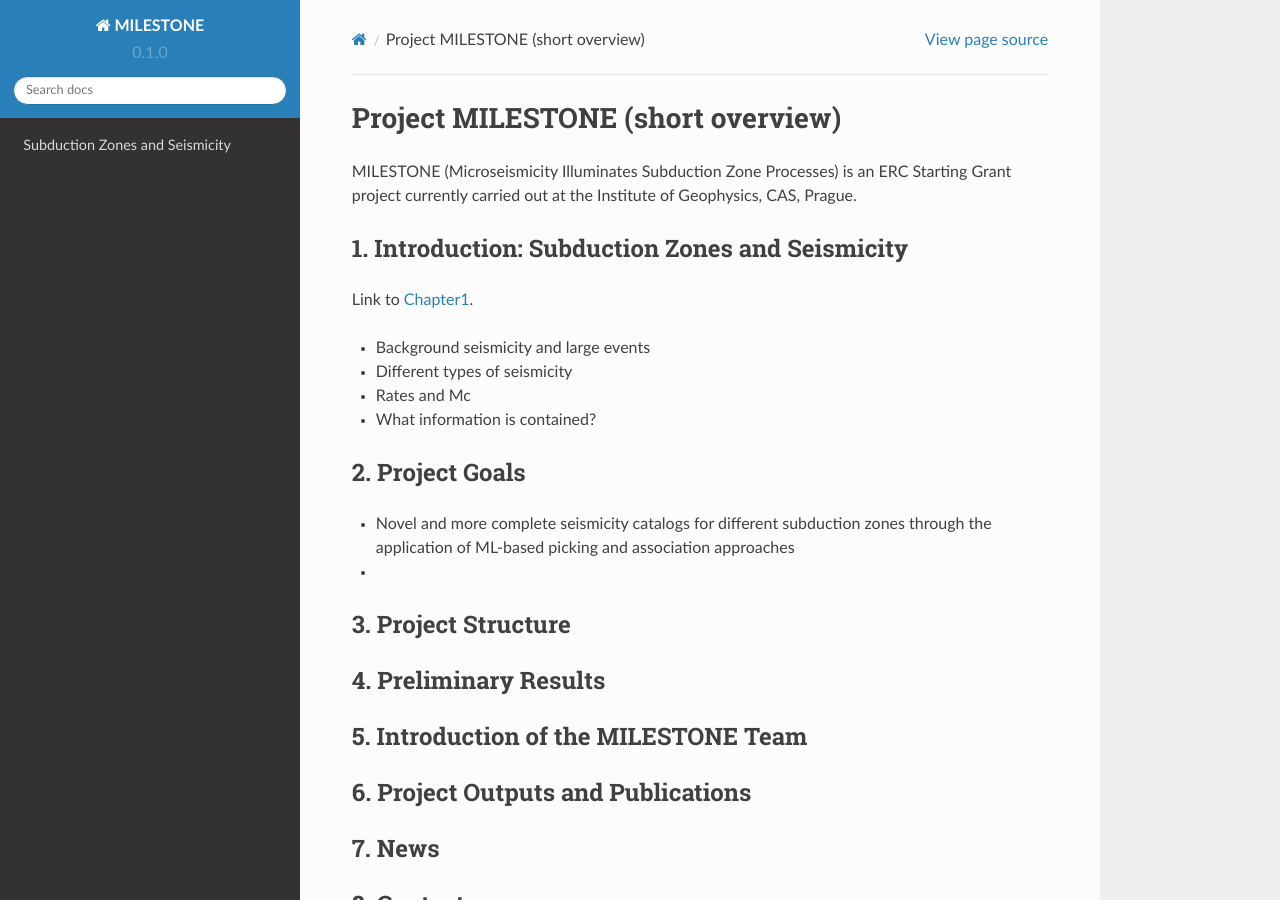
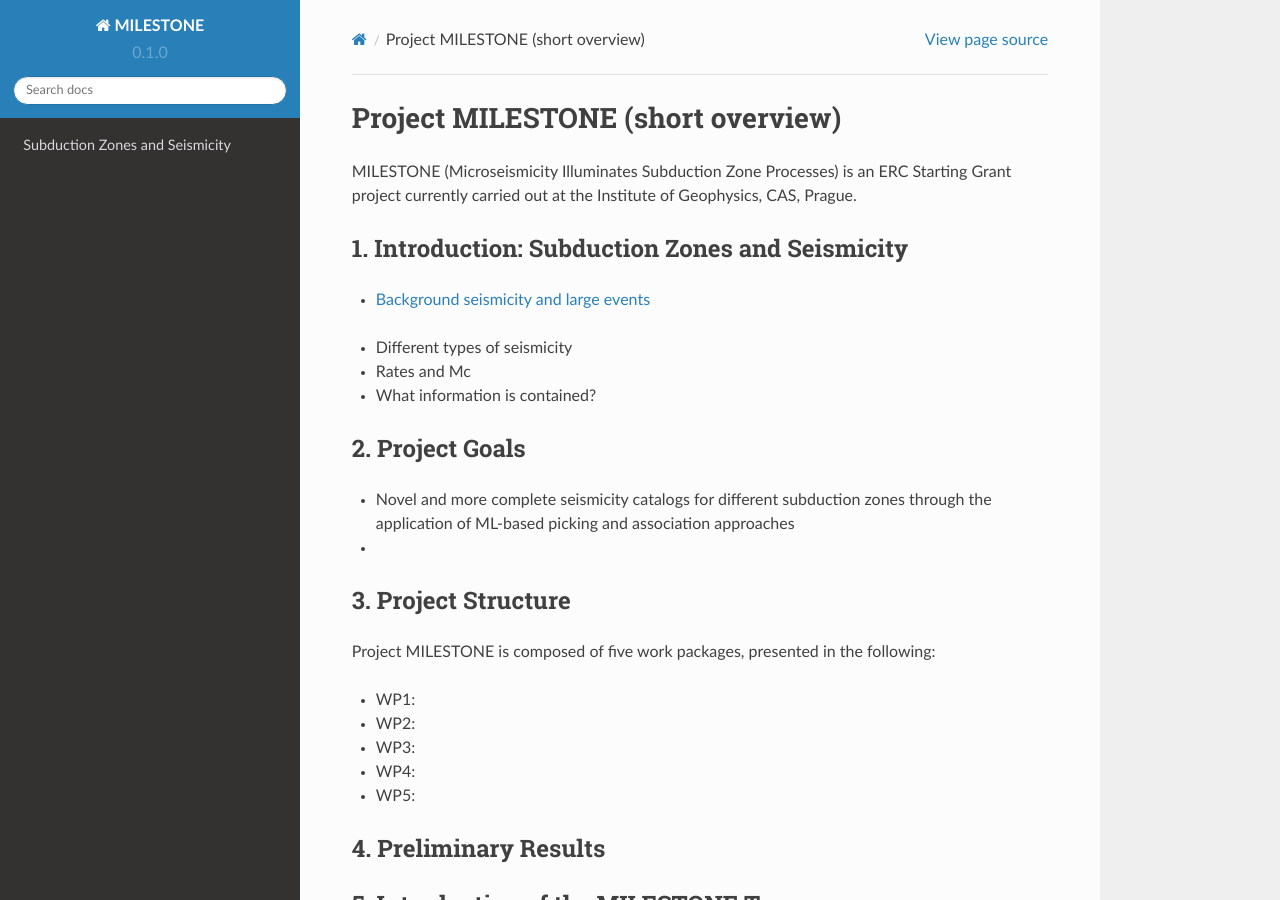
Before and after one commit to chrsippl/MILESTONE_web, a Sphinx documentation site: the page built from docs/source/index.rst, in a window 1280 px wide and 900 px high. Built offline with Sphinx 7.4.7 and the Read the Docs theme 2.0.0, drawn with Linux system fonts in a browser that asks for light colours; pages that are not in the unit, such as notebooks, are missing from menus.

Commit message:
Update index.rst

```diff
--- a/docs/source/index.rst
+++ b/docs/source/index.rst
@@ -7,12 +7,10 @@ MILESTONE (Microseismicity Illuminates Subduction Zone Processes) is an ERC Star
 1. Introduction: Subduction Zones and Seismicity
 --------
 
+- `Background seismicity and large events`_
 
-Link to `Chapter1`_.
+.. _Background seismicity and large events: https://milestone-web.readthedocs.io/en/latest/Kap1.html
 
-.. _Chapter1: https://milestone-web.readthedocs.io/en/latest/Kap1.html
-
-- Background seismicity and large events
 - Different types of seismicity
 - Rates and Mc
 - What information is contained?
@@ -27,6 +25,15 @@ Link to `Chapter1`_.
 
 3. Project Structure
 --------
+
+Project MILESTONE is composed of five work packages, presented in the following:
+
+- WP1:
+- WP2:
+- WP3:
+- WP4:
+- WP5:
+
 
 4. Preliminary Results
 --------
```
